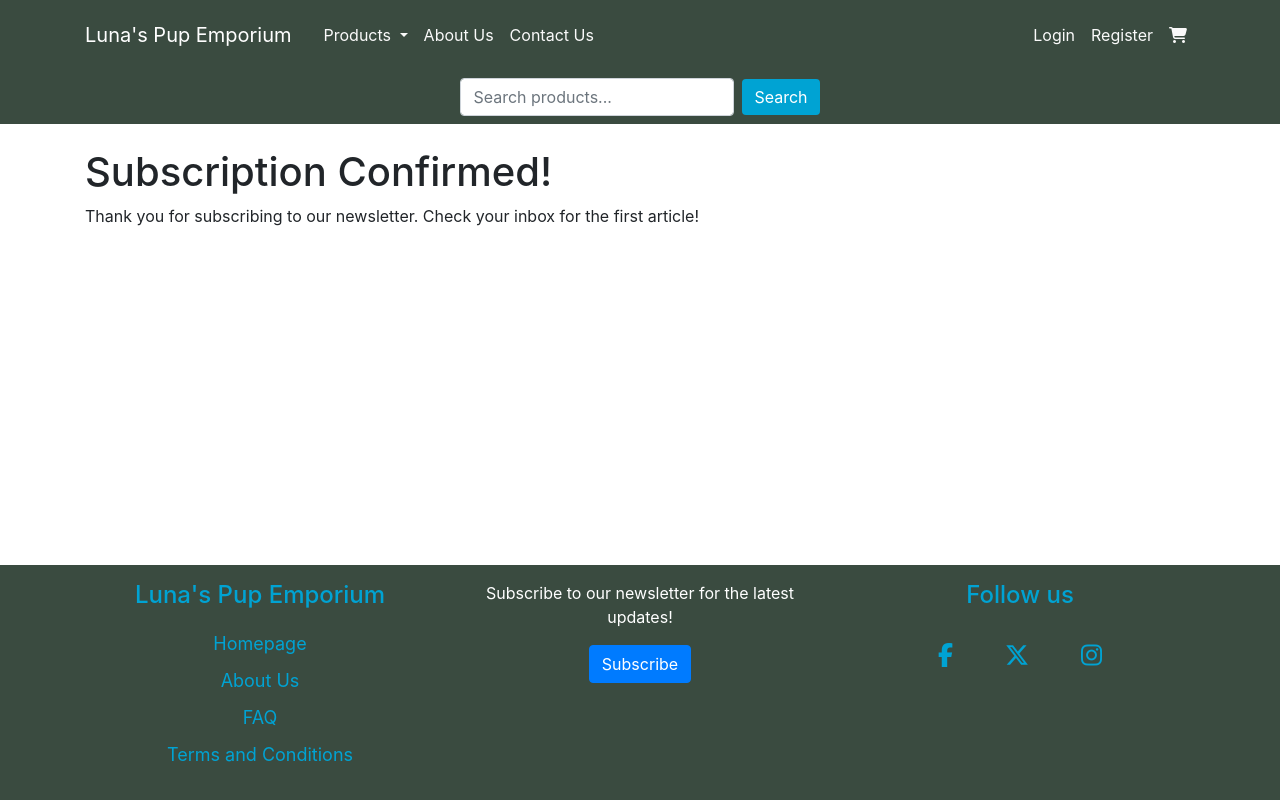
After one commit to valejmdev/Luna-s-Pup-Emporium-pp5, a Django app: template store/templates/store/newsletter_confirmation.html in a window 1280 px wide. The commit adds this page. Run offline with Django 5.2, Linux system fonts and the light colour scheme; the template is opened without the code that fills it, so the values that code supplies are empty; some libraries are stand-ins or nearby versions.

Commit message:
add newsletter confirmation and add new form

```diff
--- a/store/templates/store/newsletter.html
+++ b/store/templates/store/newsletter.html
@@ -33,10 +33,7 @@
         <h3>Subscribe Now</h3>
         <form method="post">
             {% csrf_token %}
-            <div class="form-group">
-                <label for="email">Email address</label>
-                <input type="email" class="form-control" id="email" name="email" placeholder="Enter your email" required>
-            </div>
+            {{ form.as_p }}
             <button type="submit" class="btn btn-primary">Subscribe</button>
         </form>
     </div>
--- /dev/null
+++ b/store/templates/store/newsletter_confirmation.html
@@ -0,0 +1,8 @@
+{% extends "store/base.html" %}
+
+{% block content %}
+<div class="container mt-4">
+    <h1>Subscription Confirmed!</h1>
+    <p>Thank you for subscribing to our newsletter. Check your inbox for the first article!</p>
+</div>
+{% endblock %}
```
